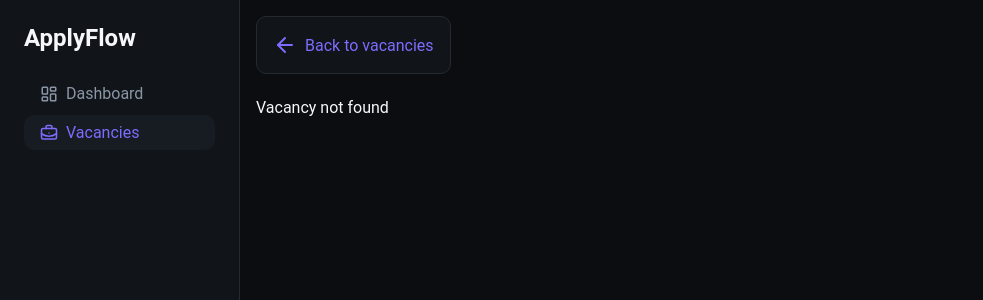
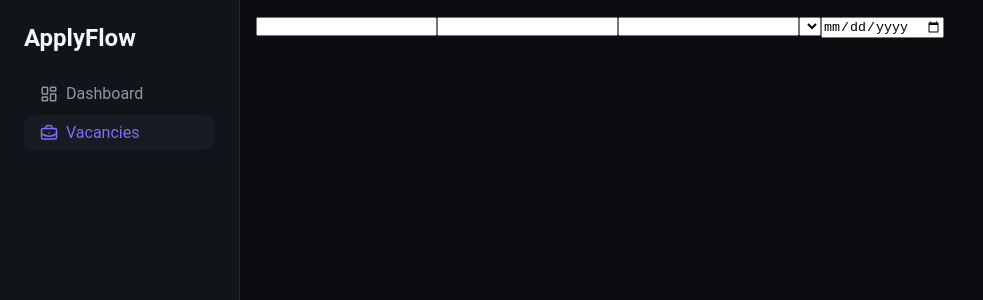
Before and after one commit to SHADrussed/apply-flow, a React (Vite) app: page /vacancies/new in a window 1280 px wide. Before the commit this address had no page. Shown: the top 300 px of the page, without its empty margins (0-983 px from the left). Built offline with nearby package versions, Linux system fonts and the light colour scheme.

Commit message:
CreateVacancyPage: init

```diff
--- a/src/app/AppRoutes.jsx
+++ b/src/app/AppRoutes.jsx
@@ -3,6 +3,7 @@ import VacanciesPage from "../pages/VacanciesPage";
 import AppLayout from "../layout/AppLayout";
 import VacancyDetailsPage from "../pages/VacancyDetailsPage";
 import DashboardPage from "../pages/DashboardPage";
+import CreateVacancyPage from "../pages/CreateVacancyPage";
 
 function AppRoutes() {
   return (
@@ -13,6 +14,7 @@ function AppRoutes() {
             <Route index element={<DashboardPage />} />
             <Route path="vacancies" element={<VacanciesPage />} />
             <Route path="vacancies/:id" element={<VacancyDetailsPage />} />
+            <Route path="vacancies/new" element={<CreateVacancyPage />} />
           </Route>
         </Routes>
       </BrowserRouter>
--- /dev/null
+++ b/src/pages/CreateVacancyPage.jsx
@@ -0,0 +1,41 @@
+import { useState } from "react";
+import { Input, Select } from "./CreateVacancyPage.styled";
+import { Page } from "./VacancyDetailsPage.styled";
+
+export default function CreateVacancyPage() {
+  const [formData, setFormData] = useState({
+    company: "",
+    position: "",
+    salary: "",
+    status: "Saved",
+    date: "",
+  });
+
+  const handleChange = (event) => {
+    const { name, value } = event.target;
+
+    setFormData((prev) => ({
+      ...prev,
+      [name]: value,
+    }));
+  };
+
+  return (
+    <Page>
+      <Input name="company" value={formData.company} onChange={handleChange} />
+      <Input
+        name="position"
+        value={formData.position}
+        onChange={handleChange}
+      />
+      <Input name="salary" value={formData.salary} onChange={handleChange} />
+      <Select name="status" value={formData.status} onChange={handleChange} />
+      <Input
+        type="date"
+        name="date"
+        value={formData.date}
+        onChange={handleChange}
+      />
+    </Page>
+  );
+}
--- /dev/null
+++ b/src/pages/CreateVacancyPage.styled.js
@@ -0,0 +1,12 @@
+import styled from "styled-components";
+import { theme } from "../styles/theme";
+
+export const Page = styled.div`
+  background-color: ${theme.colors.background};
+  min-height: 100vh;
+  padding: ${theme.spacing.md};
+`;
+
+export const Input = styled.input``;
+
+export const Select = styled.select``;
--- a/src/pages/VacanciesPage.jsx
+++ b/src/pages/VacanciesPage.jsx
@@ -37,7 +37,7 @@ export default function VacanciesPage() {
             placeholder="Search vacancies..."
           />
         </SearchBlock>
-        <AddButton>
+        <AddButton to="/vacancies/new">
           <Plus size={18} />
           Add vacancy
         </AddButton>
--- a/src/pages/VacanciesPage.styled.js
+++ b/src/pages/VacanciesPage.styled.js
@@ -1,6 +1,7 @@
 import styled from "styled-components";
 import { theme } from "../styles/theme";
 import { Search } from "lucide-react";
+import { Link } from "react-router-dom";
 
 export const Page = styled.div`
   background-color: ${theme.colors.background};
@@ -53,7 +54,7 @@ export const SearchInput = styled.input`
   }
 `;
 
-export const AddButton = styled.button`
+export const AddButton = styled(Link)`
   display: flex;
   align-items: center;
   gap: ${theme.spacing.xs};
```
